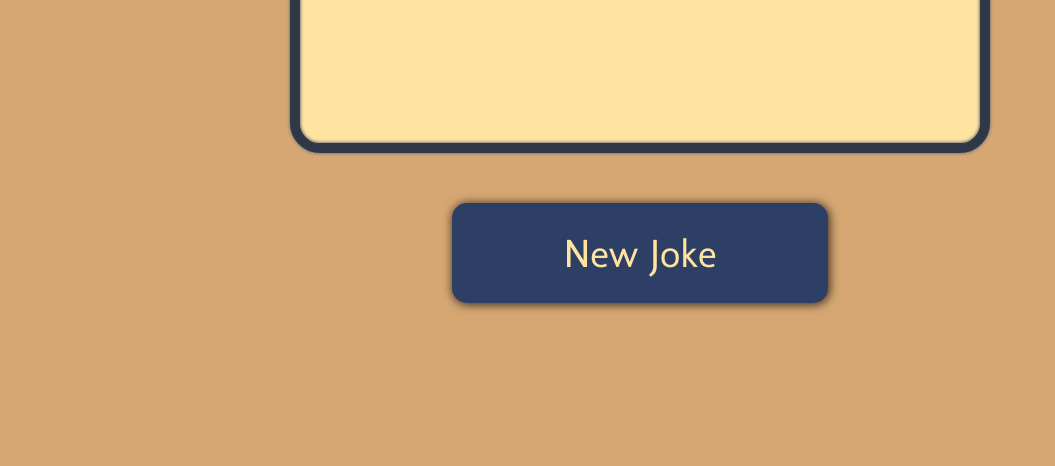
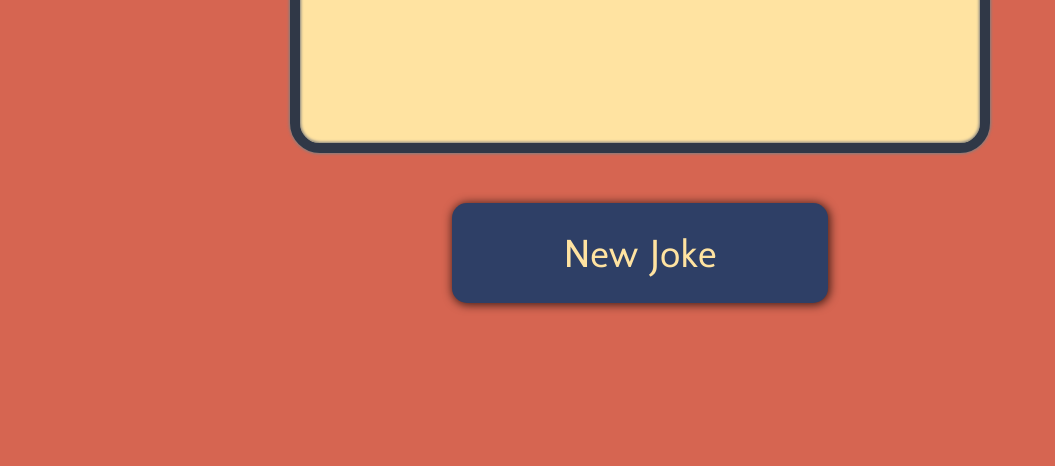
Before and after one commit to MendyTheMan/jokester, a plain HTML site: page index.html in a window 1280 px wide. Shown: the part 334-800 px from the top of the page, without its empty margins (0-1055 px from the left). Drawn offline with Linux system fonts and the light colour scheme.

Commit message:
Update styles.css

```diff
--- a/styles.css
+++ b/styles.css
@@ -5,7 +5,7 @@
 body {
     box-sizing: border-box;
     margin: 0;
-    background-color: #D6A772;
+    background-color: #D66551;
     font-family: 'Molengo', sans-serif;
 }
 
```
